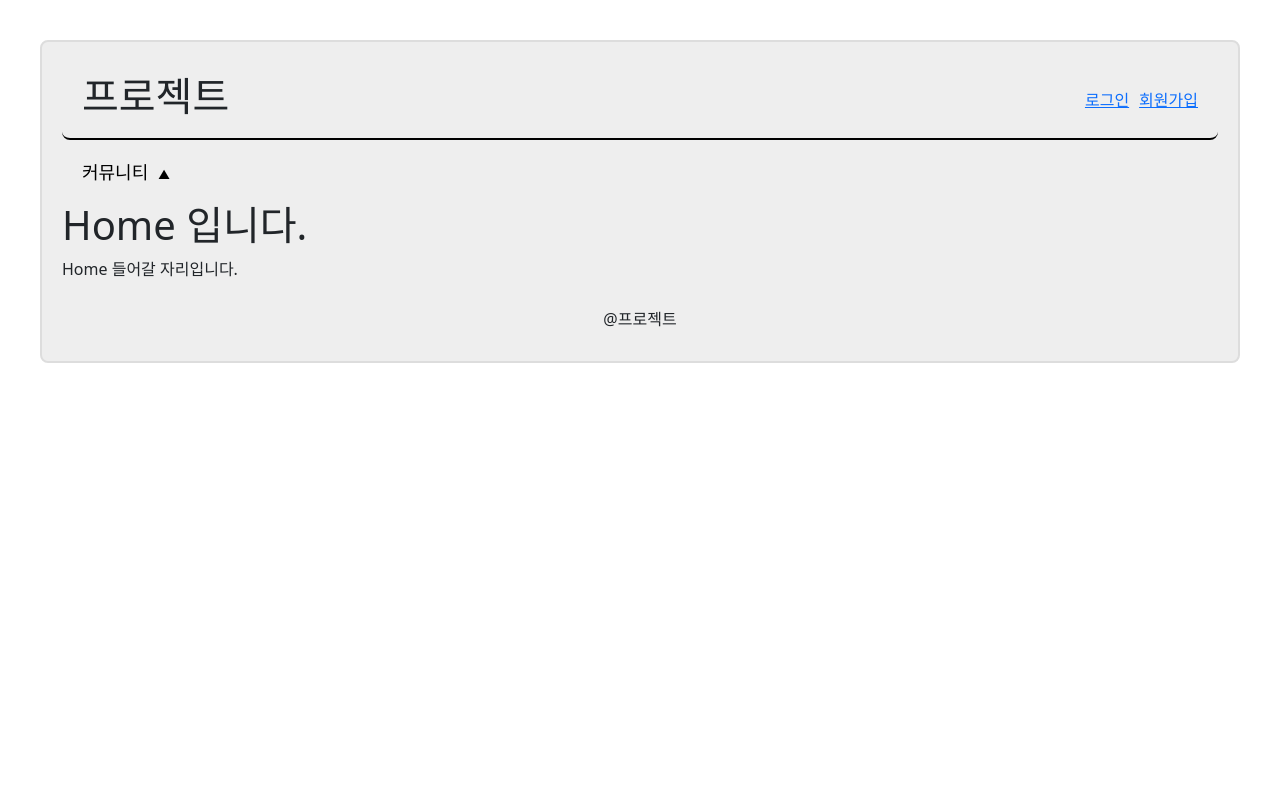
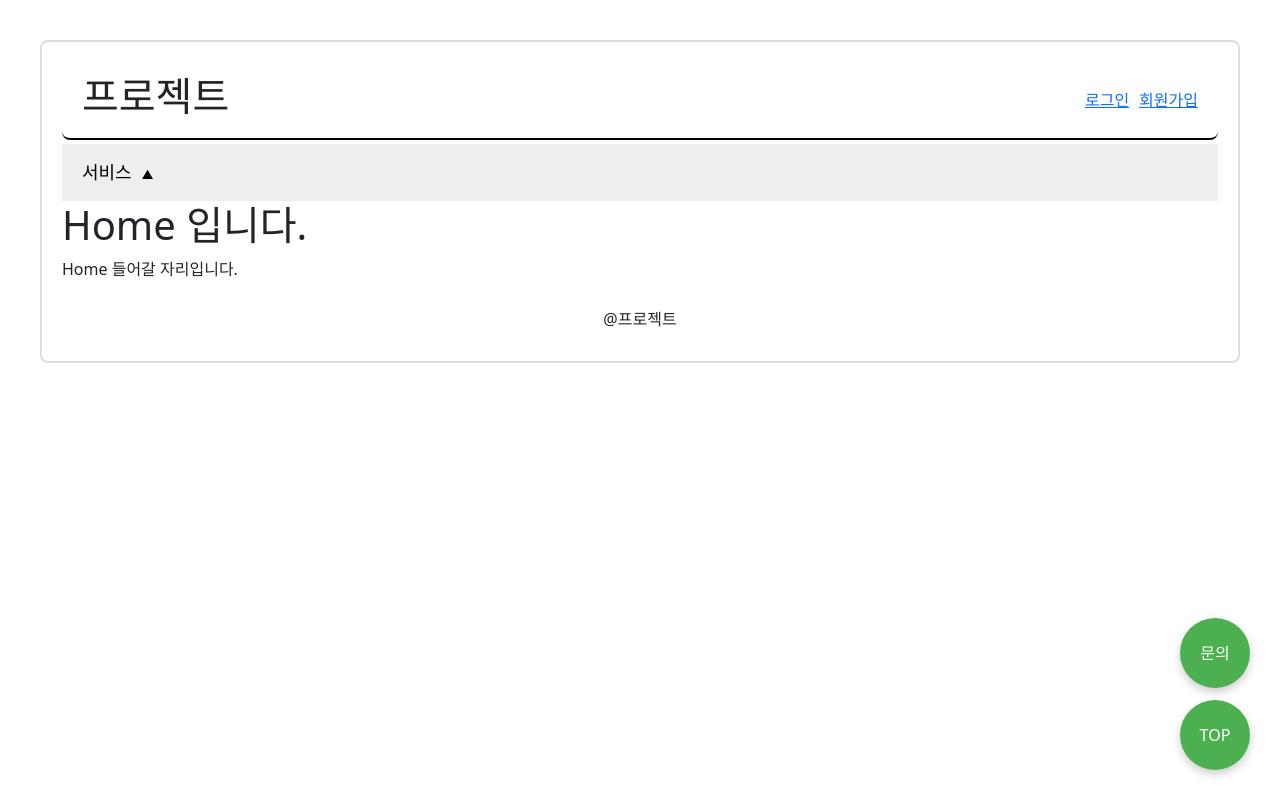
Before and after one commit to KoreanICT/projectFront, a React (Create React App) app: page / in a window 1280 px wide. Built offline with nearby package versions, Linux system fonts and the light colour scheme.

Commit message:
프로젝트 프론트 초안2

```diff
--- a/public/index.html
+++ b/public/index.html
@@ -1,12 +1,21 @@
 <!DOCTYPE html>
 <html lang="en">
+
 <head>
   <meta charset="utf-8" />
   <meta name="viewport" content="width=device-width, initial-scale=1" />
-    <link href="https://cdn.jsdelivr.net/npm/bootstrap@5.0.2/dist/css/bootstrap.min.css" rel="stylesheet" integrity="sha384-EVSTQN3/azprG1Anm3QDgpJLIm9Nao0Yz1ztcQTwFspd3yD65VohhpuuCOmLASjC" crossorigin="anonymous">
+  <!-- 부트스트랩 CSS CDN -->
+  <link href="https://cdn.jsdelivr.net/npm/bootstrap@5.0.2/dist/css/bootstrap.min.css" rel="stylesheet"
+    integrity="sha384-EVSTQN3/azprG1Anm3QDgpJLIm9Nao0Yz1ztcQTwFspd3yD65VohhpuuCOmLASjC" crossorigin="anonymous">
   <title>project</title>
 </head>
+
 <body>
   <div id="root"></div>
+  <!-- 부트스트랩 자바스크립트 CDN -->
+  <script src="https://cdn.jsdelivr.net/npm/bootstrap@5.0.2/dist/js/bootstrap.bundle.min.js"
+    integrity="sha384-MrcW6ZMFYlzcLA8Nl+NtUVF0sA7MsXsP1UyJoMp4YLEuNSfAP+JcXn/tWtIaxVXM"
+    crossorigin="anonymous"></script>
 </body>
+
 </html>
--- a/src/App.tsx
+++ b/src/App.tsx
@@ -5,11 +5,14 @@ import AppRoutes from './router/AppRoutes';
 function App() {
   return (
     <Router>
+      {/*
+      Layout 태그 안에 AppRoutes가 있기에
+      AppRoutes 내용이 Layout 안에 있는 {children}에 대입된다
+      */}
       <Layout>
         <AppRoutes />
       </Layout>
     </Router>
   );
 }
-
 export default App;
--- /dev/null
+++ b/src/floatButton/FloatingButton.tsx
@@ -0,0 +1,21 @@
+import { Link } from "react-router-dom";
+import style from "./floatingButton.module.css";
+
+const FloatingButton = () => {
+    return (
+        <div className={style.floatingContainer}>
+            <Link to="/문의페이지" className={style.floatingButton}>
+                문의
+            </Link>
+
+            <button
+                className={style.floatingButton}
+                onClick={() => window.scrollTo({ top: 0, behavior: "smooth" })}
+            >
+                TOP
+            </button>
+        </div>
+    );
+};
+
+export default FloatingButton;
--- /dev/null
+++ b/src/floatButton/floatingButton.module.css
@@ -0,0 +1,29 @@
+.floatingContainer {
+    position: fixed;
+    right: 30px;
+    bottom: 30px;
+
+    display: flex;
+    flex-direction: column;
+    gap: 12px;
+
+    z-index: 1000;
+}
+
+.floatingButton {
+    display: flex;
+    justify-content: center;
+    align-items: center;
+
+    width: 70px;
+    height: 70px;
+
+    border-radius: 50%;
+    background: #4caf50;
+    color: white;
+    text-decoration: none;
+    border: none;
+    cursor: pointer;
+
+    box-shadow: 0 4px 10px rgba(0,0,0,.2);
+}
--- a/src/layout/DropdownNav.tsx
+++ b/src/layout/DropdownNav.tsx
@@ -9,13 +9,13 @@ const DropdownNav: React.FC = () => {
     // dom 요소에 접근할 useRef
     const dropdownRef = useRef<HTMLDivElement>(null);
     // toggleDropdown 클릭이 될때 useState 값에 대한 toggle처리를 한다
-    const toggleDropdown = () => {setIsOpen((prev) => !prev)} // 토글 true -> false !부정 연산
+    const toggleDropdown = () => { setIsOpen((prev) => !prev) } // 토글 true -> false !부정 연산
     // 드랍다운 메뉴에서 메뉴를 선택시 닫아줘야 한다.
-    const closeDropdown = () => {setIsOpen(false)} // false를 해서 무조건 닫는다
+    const closeDropdown = () => { setIsOpen(false) } // false를 해서 무조건 닫는다
 
     // NavLink를 사용하는 목적이기도 하고 어제 메뉴구현시 설명
     // NavLink -> isActive 제공
-    const linkClass = ({isActive}:{isActive:boolean}) =>
+    const linkClass = ({ isActive }: { isActive: boolean }) =>
         // 활성화가 된 상태이면 style.active를 추가한다.
         isActive ? `${style.link} ${style.active}` : style.link;
 
@@ -23,15 +23,49 @@ const DropdownNav: React.FC = () => {
     return (
         <div ref={dropdownRef} className={style.dropdown}>
             <div className={style.link} onClick={toggleDropdown}>
-                커뮤니티 <span className={style.arrow}>{isOpen ? '▼' : '▲'}</span>
+                서비스 <span className={style.arrow}>{isOpen ? '▼' : '▲'}</span>
             </div>
             {
                 isOpen && (<div className={style.dropdownContent}>
-                    <NavLink to="/community/memoForm" onClick={closeDropdown} className={linkClass}>메모폼</NavLink>
-                    <NavLink to="/community/memolist" onClick={closeDropdown} className={linkClass}>메모리스트</NavLink>
-                    {/* <NavLink to="/hello" onClick={closeDropdown} className={linkClass}>헬로우</NavLink> */}
-                    <NavLink to="/community/uplist" onClick={closeDropdown} className={linkClass}>UpboardList</NavLink>
-                    <NavLink to="/community/upform" onClick={closeDropdown} className={linkClass}>UpboardForm</NavLink>
+                    <NavLink to="/" onClick={closeDropdown} className={style.dropdownItem}>공지사항</NavLink>
+                    <div className="accordion accordion-flush" id="inventoryAccordion">
+                        <div className="accordion-item">
+                            <h2 className="accordion-header">
+                                <button
+                                    className="accordion-button collapsed"
+                                    type="button"
+                                    data-bs-toggle="collapse"
+                                    data-bs-target="#inventoryCollapse"
+                                >
+                                    재고관리
+                                </button>
+                            </h2>
+
+                            <div id="inventoryCollapse"
+                                className="accordion-collapse collapse"
+                                data-bs-parent="#inventoryAccordion">
+                                <div className="accordion-body p-0">
+                                    <NavLink
+                                        to="/"
+                                        onClick={closeDropdown}
+                                        className={style.dropdownItem}>
+                                        재고 등록
+                                    </NavLink>
+
+                                    <NavLink
+                                        to="/"
+                                        onClick={closeDropdown}
+                                        className={style.dropdownItem}
+                                    >
+                                        재고 조회
+                                    </NavLink>
+                                </div>
+                            </div>
+                        </div>
+                    </div>
+                    <NavLink to="/" onClick={closeDropdown} className={style.dropdownItem}>매출관리</NavLink>
+                    <NavLink to="/" onClick={closeDropdown} className={style.dropdownItem}>발주관리</NavLink>
+                    <NavLink to="/" onClick={closeDropdown} className={style.dropdownItem}>커뮤니티</NavLink>
                 </div>)
             }
         </div>
--- a/src/layout/Layout.tsx
+++ b/src/layout/Layout.tsx
@@ -1,6 +1,7 @@
 import React from 'react'
 import { Link } from 'react-router-dom';
 import DropdownNav from './DropdownNav';
+import FloatingButton from '../floatButton/FloatingButton';
 
 interface LayoutProps {
     children: React.ReactNode;
@@ -11,7 +12,7 @@ const Layout: React.FC<LayoutProps> = ({ children }) => {
         <div style={{
             maxWidth: '1200px', margin: '40px auto 0',
             padding: '20px', border: '2px solid #ddd',
-            backgroundColor: '#eee',
+            backgroundColor: '#fff',
             borderRadius: '8px'
         }}>
             <header style={{
@@ -33,6 +34,7 @@ const Layout: React.FC<LayoutProps> = ({ children }) => {
             </div>
             <main>
                 {children}
+                <FloatingButton />
             </main>
             <footer style={{
                 padding: '10px',
--- a/src/layout/navbar.module.css
+++ b/src/layout/navbar.module.css
@@ -1,12 +1,4 @@
 /* navbar.module.css */
-.navbar {
-    background-color: rgba(255, 255, 255, 0.1);
-    width: 100%;
-    display: flex;
-    align-items: center;
-    padding: 15px 20px;
-    box-sizing: border-box;
-}
 
 /* 링크 일때 사용 */
 .link {
@@ -39,11 +31,10 @@
 }
 
 .dropdownContent {
-    background-color: rgba(255, 255, 255, 0.1);
+    background: #eee;
     backdrop-filter: blur(5px);
     -webkit-backdrop-filter: blur(5px);
 
-    position: absolute;
     top: 100%;
     left: 0;
     width: 100%;
@@ -52,7 +43,7 @@
 }
 
 .dropdownContent a {
-    padding: 10px 15px;
+    padding: 16px 20px;
     font-size: 16px;
     color: black;
     text-decoration: none;
@@ -67,3 +58,42 @@
     margin-left: 5px;
     font-size: 12px;
 }
+
+.dropdownItem {
+    display: flex;
+    align-items: center;
+    width: 100%;
+
+    padding: 1rem 1.25rem;
+
+    background: #fff;
+    color: #212529;
+    text-decoration: none;
+
+    border: none;
+    border-bottom: 1px solid rgba(0,0,0,.125);
+
+    font-size: 1rem;
+    font-weight: 400;
+
+    transition: background-color .15s ease-in-out;
+}
+
+:global(.accordion-button),
+:global(.accordion-button:not(.collapsed)) {
+    background-color: #fff;
+    color: #333;
+    box-shadow: none;
+}
+
+:global(.accordion-button:hover),
+:global(.accordion-button:not(.collapsed):hover) {
+    background-color: #ececec !important;
+    color: orange !important;
+}
+
+:global(.accordion-button:focus),
+:global(.accordion-button:not(.collapsed):focus) {
+    box-shadow: none !important;
+    border-color: transparent;
+}
--- a/src/router/AppRoutes.tsx
+++ b/src/router/AppRoutes.tsx
@@ -1,11 +1,36 @@
 import React from 'react'
 import { Route, Routes } from 'react-router-dom'
 import Home from '../cont/Home'
-// <Route path='/signup' element={<Signup />} />
+
+// 라우터란?
+// 사용자가 입력한 주소를 감지하는 역할을 하며,
+// 여러 환경에서 동작할 수 있도록 여러 종유의 라우터 컴포넌트를 제공
+// 라우터 기본 구성
+{/*
+<Router> --> App.tsx에서 최상위 요소로 사용
+  <Routes>
+    <Route path='/컴포넌트 실행위치' element={<컴포넌트 />} />
+  </Routes>
+</Router>
+
+AppRoutes의 구성
+1. routeList에 자바스크립트 객체 형태로 패스와 라우터 하고자 하는 컴포넌트 정의
+2. routeList를 Routes안에 Route 형태로 뿌려준다(작성한다)
+3. 결국 routeList에 입력한 값들을 아래처럼 만들어 내기위해 AppRoutes 컴포넌트를 작성하였다
+<Routes>
+    <Route path='/컴포넌트 실행위치1' element={<컴포넌트1 />} />
+    <Route path='/컴포넌트 실행위치2' element={<컴포넌트2 />} />
+    <Route path='/컴포넌트 실행위치3' element={<컴포넌트3 />} />
+    <Route path='/컴포넌트 실행위치4' element={<컴포넌트4 />} />
+    <Route path='/컴포넌트 실행위치5' element={<컴포넌트5 />} />
+    ...
+  </Routes>
+*/}
 
 const AppRoutes: React.FC = () => {
     const routeList = [
-        // { path: '/nav주소', element: <컴포넌트명 />},
+        // ************************ 사용법 ************************
+        // { path: '/위치(url)', element: <컴포넌트명 />},
         { path: '/', element: <Home />},
 
     ]
```
Lines whose indentation alone changed are shown as unchanged.
